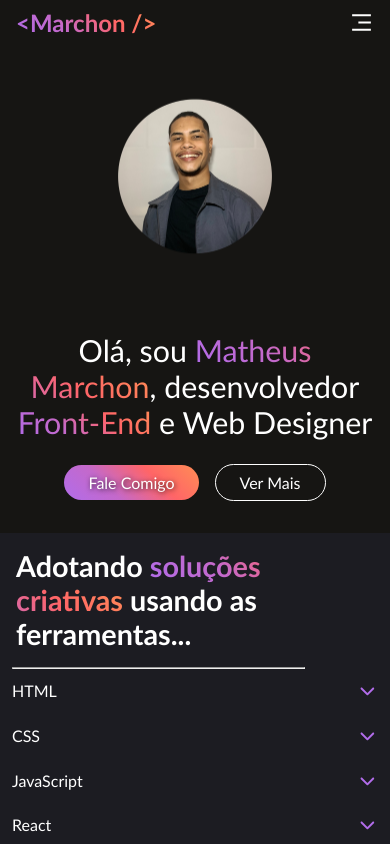
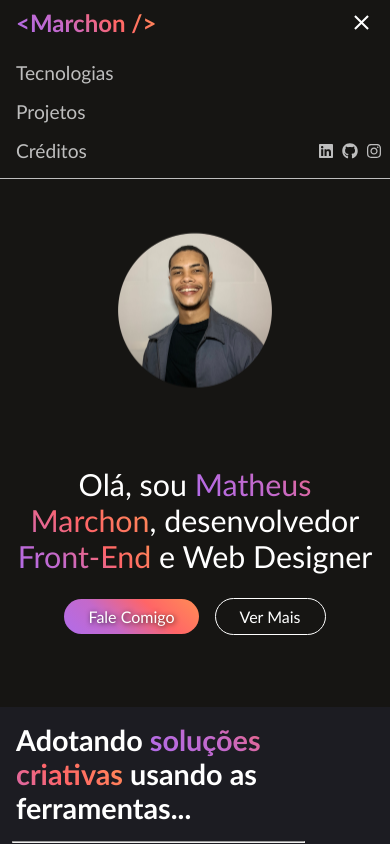
Before and after one commit to MarchonSolutions/Marchon-portifolio-page, a React (Vite) app: page / in a window 390 px wide. Both pictures are taken after a click on the icon 361 px from the left and 22 px from the top of the page. Shown: the top 844 px of the page. Built offline with nearby package versions, Linux system fonts and the light colour scheme.

Commit message:
criação de Menu mobile

```diff
--- a/src/components/Header/Header.module.css
+++ b/src/components/Header/Header.module.css
@@ -1,16 +1,17 @@
 .header {
   width: 100%;
   background-color: #161513;
+  padding-bottom: 2.5rem;
 
-  .div__Navigation {
+  .div__topHeader {
     width: 100%;
     display: flex;
     justify-content: space-between;
     align-items: center;
-    padding: .5rem 1rem;
+    padding: 0.5rem 1rem;
 
-    .logo__Navigation {
-        font-size: 1.5em;
+    .logo__name {
+      font-size: 1.5em;
     }
   }
 }
--- a/src/components/Header/index.jsx
+++ b/src/components/Header/index.jsx
@@ -1,21 +1,50 @@
+import { useState } from "react";
 import { Banner } from "../Banner";
 import { ButtonsArea } from "../ButtonsArea";
+import { Menu } from "../Menu";
 import styles from "./Header.module.css";
 import { RiMenu3Fill } from "react-icons/ri";
+import { IoMdClose } from "react-icons/io";
 
 export const Header = () => {
+  const [openedMenu, setOpenedMenu] = useState(false);
+  const toogleMenu = () => {
+    setOpenedMenu(!openedMenu)
+  }
+
   return (
     <header className={styles.header}>
-      <div className={styles.div__Navigation}>
-        <h1 className={`${styles.logo__Navigation} text-gradient`}>{"<Marchon />"}</h1>
-        <RiMenu3Fill size={25} color="#ffff" style={{cursor: "pointer" }} />
-      </div>
+      <nav className={styles.div__navigation}>
+        <div className={styles.div__topHeader}>
+          <h1 className={`${styles.logo__name} text-gradient`}>
+            {"<Marchon />"}
+          </h1>
+          {!openedMenu ? (
+            <RiMenu3Fill
+              size={25}
+              color="#ffff"
+              style={{ cursor: "pointer" }}
+              className="slit-in-vertical"
+              onClick={toogleMenu}
+            />
+          ) : (
+            <IoMdClose
+              size={25}
+              color="#ffff"
+              style={{ cursor: "pointer" }}
+              className="slit-in-vertical"
+              onClick={toogleMenu}
+            />
+          )}
+        </div>
+        {openedMenu && <Menu/>}
+      </nav>
       <Banner />
       <ButtonsArea
-       btn1="Fale Comigo"
-       btn2="Ver Mais"
-       href1="https://contate.me/matheus-marchon"
-       href2="https://github.com/Marchon1702"
+        btn1="Fale Comigo"
+        btn2="Ver Mais"
+        href1="https://contate.me/matheus-marchon"
+        href2="https://github.com/Marchon1702"
       />
     </header>
   );
--- a/src/components/Main/Main.module.css
+++ b/src/components/Main/Main.module.css
@@ -18,6 +18,6 @@
 }
 
 .myProjects {
-  background-color: #000;
+  background-color: #161513;
   padding: 0.1rem auto;
 }
--- a/src/components/Main/MyProjects/index.jsx
+++ b/src/components/Main/MyProjects/index.jsx
@@ -3,7 +3,7 @@ import { SwiperComponent } from "./SwiperComponent";
 
 export const MyProjects = () => {
   return (
-      <section className={styles.myProjects}>
+      <section className={styles.myProjects} id="projects">
         <h2 className={styles.text__myProjects}>
           Explore meus <span className="text-gradient">projetos...</span>
         </h2>
--- a/src/components/Main/MyTools/index.jsx
+++ b/src/components/Main/MyTools/index.jsx
@@ -4,7 +4,7 @@ import { EachTool } from "./EachTool";
 
 export const MyTools = () => {
   return (
-    <section className={styles.hardSkills}>
+    <section className={styles.hardSkills} id="tools">
       <h2 className={styles.text__hardSkills}>
         Adotando <span className="text-gradient">soluções criativas</span>{" "}
         usando as ferramentas...
--- /dev/null
+++ b/src/components/Menu/Menu.module.css
@@ -0,0 +1,32 @@
+.main__divMenu {
+  display: flex;
+  justify-content: space-between;
+  border-bottom: 1px solid #bebebe;
+  .divMenu {
+    li {
+      font-size: 1.2em;
+
+      list-style: none;
+      margin: 1rem 0 1rem 1rem;
+      cursor: pointer;
+
+      a {
+        font-size: 1em;
+        text-decoration: none;
+        color: #bebebe;
+      }
+    }
+  }
+
+  .socialMedia {
+    display: flex;
+    align-items: end;
+    li {
+        list-style: none;
+        color: #bebebe;
+        margin-bottom: 1rem;
+        padding-right: .5rem;
+        cursor: pointer;
+    }
+  }
+}
--- /dev/null
+++ b/src/components/Menu/index.jsx
@@ -0,0 +1,33 @@
+import styles from "./Menu.module.css";
+import { FaLinkedin, FaGithub, FaInstagram } from "react-icons/fa";
+
+export const Menu = () => {
+  const linksMenu = [
+    { name: "Tecnologias", link: "#tools" },
+    { name: "Projetos", link: "#projects" },
+    { name: "Créditos", link: "#creditos" },
+  ];
+
+  return (
+    <div className={`${styles.main__divMenu} slide-in-top`}>
+      <menu className={styles.divMenu}>
+        {linksMenu.map((link) => (
+          <li key={link.link}>
+            <a href={link.link}>{link.name}</a>
+          </li>
+        ))}
+      </menu>
+      <ul className={styles.socialMedia}>
+        <li>
+          <FaLinkedin />
+        </li>
+        <li>
+          <FaGithub />
+        </li>
+        <li>
+          <FaInstagram />
+        </li>
+      </ul>
+    </div>
+  );
+};
--- a/src/index.css
+++ b/src/index.css
@@ -36,7 +36,7 @@ button {
 
 .slide-in-top {
   -webkit-animation: slide-in-top 0.3s cubic-bezier(0.25, 0.46, 0.45, 0.94) both;
-  animation: slide-in-top .7s ease-in-out both;
+  animation: slide-in-top 0.7s ease-in-out both;
 }
 
 /* ----------------------------------------------
@@ -77,21 +77,72 @@ button {
   }
 }
 
+.slit-in-vertical {
+  -webkit-animation: slit-in-vertical 0.45s ease-out both;
+  animation: slit-in-vertical 0.45s ease-out both;
+}
+
+/* ----------------------------------------------
+ * Generated by Animista on 2024-6-22 21:28:1
+ * Licensed under FreeBSD License.
+ * See http://animista.net/license for more info.
+ * w: http://animista.net, t: @cssanimista
+ * ---------------------------------------------- */
+
+/**
+ * ----------------------------------------
+ * animation slit-in-vertical
+ * ----------------------------------------
+ */
+@-webkit-keyframes slit-in-vertical {
+  0% {
+    -webkit-transform: translateZ(-10px) rotateY(90deg);
+    transform: translateZ(-10px) rotateY(90deg);
+    opacity: 0;
+  }
+  54% {
+    -webkit-transform: translateZ(-160px) rotateY(87deg);
+    transform: translateZ(-160px) rotateY(87deg);
+    opacity: 1;
+  }
+  100% {
+    -webkit-transform: translateZ(0) rotateY(0);
+    transform: translateZ(0) rotateY(0);
+  }
+}
+@keyframes slit-in-vertical {
+  0% {
+    -webkit-transform: translateZ(-800px) rotateY(90deg);
+    transform: translateZ(-800px) rotateY(90deg);
+    opacity: 0;
+  }
+  54% {
+    -webkit-transform: translateZ(-160px) rotateY(87deg);
+    transform: translateZ(-160px) rotateY(87deg);
+    opacity: 1;
+  }
+  100% {
+    -webkit-transform: translateZ(0) rotateY(0);
+    transform: translateZ(0) rotateY(0);
+  }
+}
+
 /*Swiper styles*/
 
 .swiper-pagination {
   .swiper-pagination-bullet {
-      background-color: #636363;
-      opacity: 0.7;
-      color: #ffff;
+    background-color: #636363;
+    opacity: 0.7;
+    color: #ffff;
   }
 
   .swiper-pagination-bullet-active {
-      background-color: #ffff;
-      opacity: 1;
+    background-color: #ffff;
+    opacity: 1;
   }
 }
 
-.swiper-button-prev::after, .swiper-button-next::after {
+.swiper-button-prev::after,
+.swiper-button-next::after {
   color: #000000;
 }
```
Also changed, not shown: public/images/logo-projects/meteora-logo.png, 1 other file (tests, documents, lock files or other folders).
